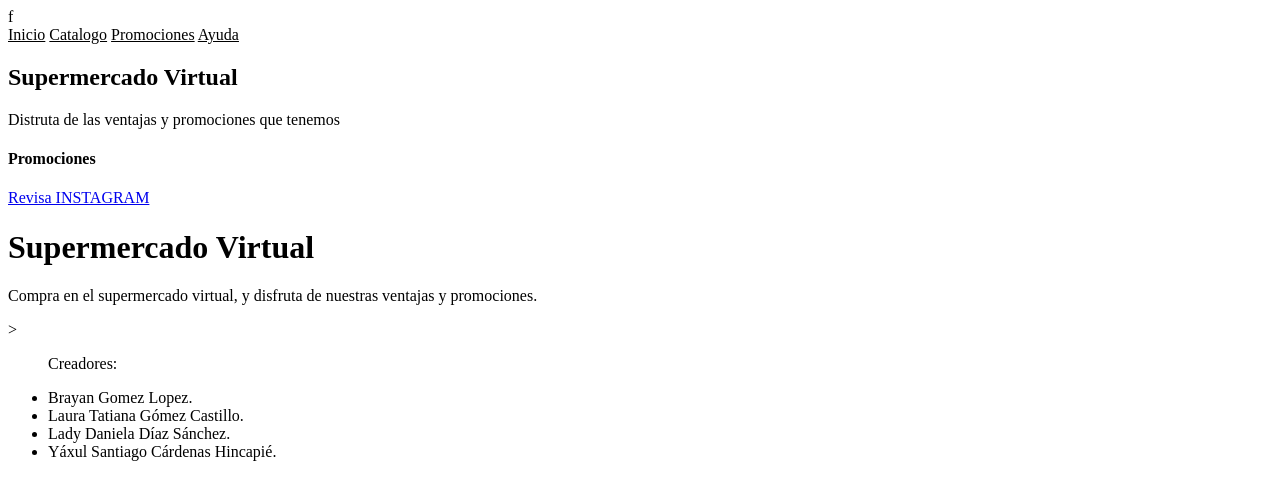
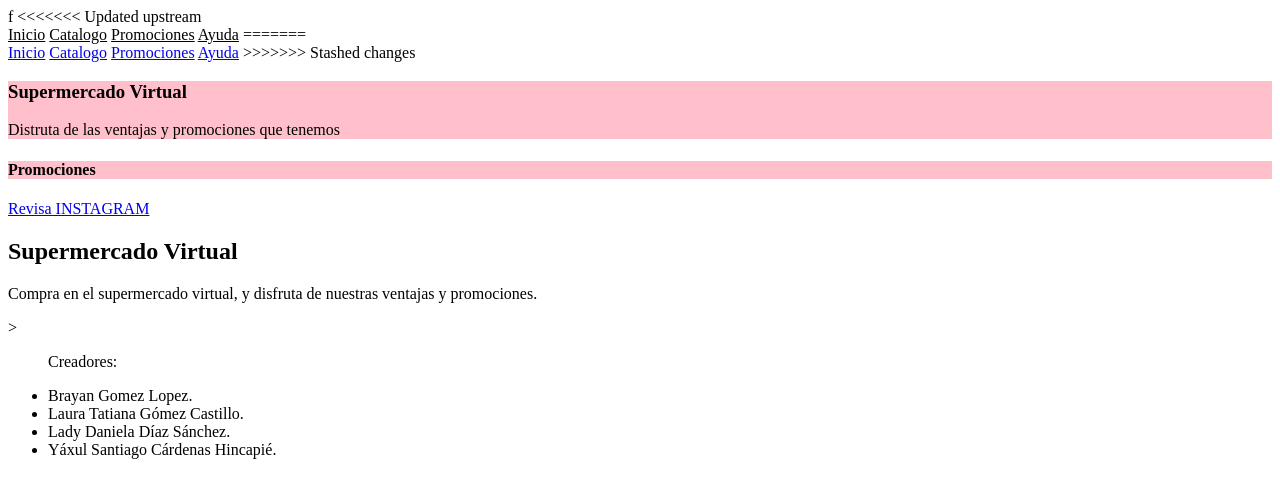
Before and after one commit to y4xu1/Work, a plain HTML site: page inderx.html in a window 1280 px wide. Drawn offline with Linux system fonts and the light colour scheme.

Commit message:
Update inderx.html

```diff
--- a/inderx.html
+++ b/inderx.html
@@ -6,6 +6,7 @@ f<!DOCTYPE html>
     <meta name="viewport" content="width=device-width, initial-scale=1.0">
     <title>Supermercado Vitual</title>
 
+<<<<<<< Updated upstream
 </head>
 <body>
     <header>
@@ -14,6 +15,23 @@ f<!DOCTYPE html>
             <a href="#" style="color: black">Catalogo</a>
             <a href="#" style="color: black">Promociones</a>
             <a href="#" style="color: black">Ayuda</a>
+=======
+
+    <style>
+        section {background: pink; color: black}
+    </style>
+</head>
+<body>
+    <header>
+        <nav>
+
+            <a href="#">Inicio</a>
+            <a href="#">Catalogo</a>
+            <a href="#">Promociones</a>
+            <a href="#">Ayuda</a>
+
+
+>>>>>>> Stashed changes
         </nav>
         <section>
             <h1>Supermercado Virtual</h1>
```
